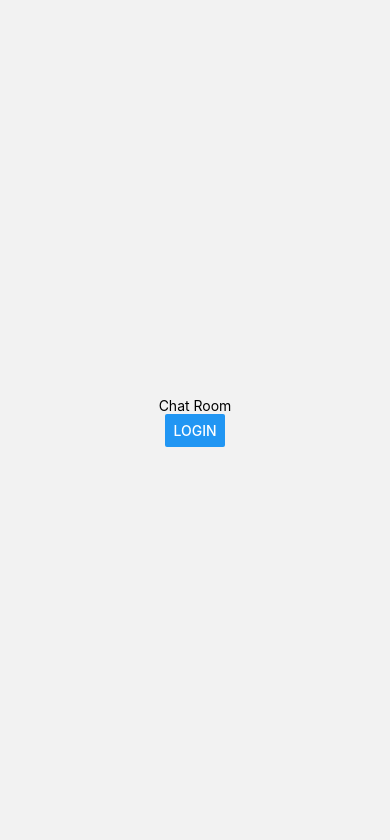
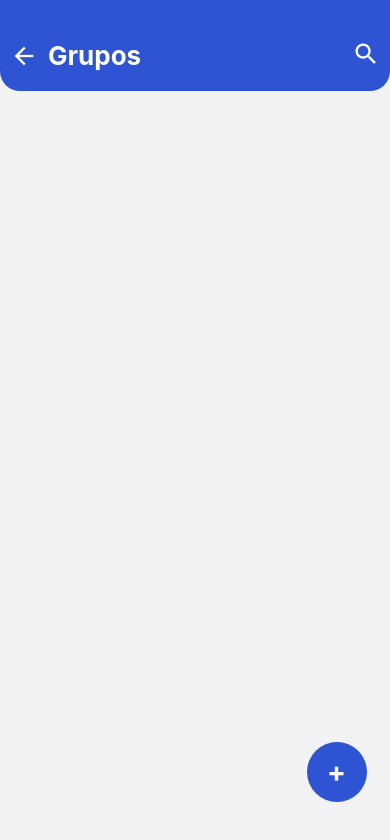
Before and after one commit to rafaelmassaro/appchat, a React Native app: screen /ChatRoom in a window 390 px wide. Shown: the top 840 px of the page. Built offline with nearby package versions, Linux system fonts and the light colour scheme.

Commit message:
Created Chat List Interface

```diff
--- a/package.json
+++ b/package.json
@@ -18,7 +18,8 @@
     "react": "17.0.2",
     "react-native": "0.66.4",
     "react-native-safe-area-context": "^3.3.2",
-    "react-native-screens": "^3.10.1"
+    "react-native-screens": "^3.10.1",
+    "react-native-vector-icons": "^9.0.0"
   },
   "devDependencies": {
     "@babel/core": "^7.16.5",
--- /dev/null
+++ b/src/components/FabButton/index.js
@@ -0,0 +1,46 @@
+import React from 'react'
+import {
+    View,
+    Text,
+    StyleSheet,
+    TouchableOpacity
+} from 'react-native'
+
+export default function FabButton({ setVisible }) {
+    function handleNavigation() {
+        setVisible()
+    }
+
+    return (
+        <TouchableOpacity
+            activeOpacity={0.9}
+            style={styles.containerButton}
+            onPress={handleNavigation}
+        >
+            <View>
+                <Text style={styles.text}>
+                    +
+                </Text>
+            </View>
+        </TouchableOpacity>
+    )
+}
+
+const styles = StyleSheet.create({
+    containerButton: {
+        backgroundColor: '#2e54d4',
+        width: 60,
+        height: 60,
+        borderRadius: 30,
+        justifyContent: 'center',
+        alignItems: 'center',
+        position: 'absolute',
+        bottom: '5%',
+        right: '6%',
+    },
+    text: {
+        fontSize: 28,
+        fontWeight: 'bold',
+        color: '#fff',
+    }
+})
--- /dev/null
+++ b/src/components/ModalNewRoom/index.js
@@ -0,0 +1,77 @@
+import React, { useState } from 'react'
+import {
+    View,
+    Text,
+    StyleSheet,
+    TextInput,
+    TouchableOpacity,
+    TouchableWithoutFeedback
+} from 'react-native'
+
+export default function ModalNewRoom({ setVisible }) {
+    const [roomName, setRoomName] = useState('')
+
+    return (
+        <View style={styles.container}>
+            <TouchableWithoutFeedback onPress={() => setVisible()}>
+                <View style={styles.modal}>
+
+                </View>
+            </TouchableWithoutFeedback>
+            <View style={styles.modalContent}>
+                <Text style={styles.title}>Criar um novo grupo</Text>
+                <TextInput
+                    value={roomName}
+                    onChangeText={(text) => setRoomName(text)}
+                    placeholder="Nome para sua sala"
+                    style={styles.input}
+                />
+
+                <TouchableOpacity style={styles.buttonCreate}>
+                    <Text style={styles.buttonText}>Criar sala</Text>
+                </TouchableOpacity>
+            </View>
+        </View>
+    )
+}
+
+const styles = StyleSheet.create({
+    container: {
+        flex: 1,
+        backgroundColor: 'rgba(34, 34, 34, 0.4)'
+    },
+    modal: {
+        flex: 1,
+    },
+    modalContent: {
+        flex: 1,
+        backgroundColor: '#fff',
+        padding: 15,
+    },
+    title: {
+        textAlign: 'center',
+        fontWeight: 'bold',
+        fontSize: 19,
+        marginTop: 14,
+    },
+    input: {
+        borderRadius: 4,
+        height: 45,
+        backgroundColor: '#ddd',
+        marginVertical: 15,
+        fontSize: 16,
+        paddingHorizontal: 5,
+    },
+    buttonCreate: {
+        borderRadius: 4,
+        backgroundColor: '#2e34d4',
+        height: 45,
+        alignItems: 'center',
+        justifyContent: 'center'
+    },
+    buttonText: {
+        fontSize: 19,
+        fontWeight: 'bold',
+        color: '#fff',
+    }
+})
--- a/src/pages/ChatRoom/index.js
+++ b/src/pages/ChatRoom/index.js
@@ -1,24 +1,82 @@
-import React from 'react'
-import { View, Text, StyleSheet, Button } from 'react-native'
+import React, { useState } from 'react'
+import {
+    View,
+    Text,
+    StyleSheet,
+    SafeAreaView,
+    TouchableOpacity,
+    Modal
+} from 'react-native'
 import { useNavigation } from '@react-navigation/native'
+import MaterialIcons from 'react-native-vector-icons/MaterialIcons'
 
 import auth from '@react-native-firebase/auth'
+
+import FabButton from '../../components/FabButton'
+import ModalNewRoom from '../../components/ModalNewRoom'
 
 export default function ChatRoom() {
     const navigation = useNavigation()
 
+    const [modalVisible, setModalVisible] = useState(false)
+
+    function handleSignOut() {
+        auth()
+            .signOut()
+            .then(() => {
+                navigation.navigate('SignIn')
+            })
+            .catch(() => {
+                console.log('Não possui nenhum usuário')
+            })
+    }
+
     return (
-        <View style={styles.container}>
-            <Text>Chat Room</Text>
-            <Button title='Login' onPress={() => navigation.navigate('SignIn')} />
-        </View>
+        <SafeAreaView style={styles.container}>
+            <View style={styles.headerRoom}>
+                <View style={styles.headerRoomLeft}>
+                    <TouchableOpacity onPress={handleSignOut}>
+                        <MaterialIcons name="arrow-back" size={28} color="#fff" />
+                    </TouchableOpacity>
+                    <Text style={styles.title}>Grupos</Text>
+                </View>
+
+                <TouchableOpacity>
+                    <MaterialIcons name="search" size={28} color="#fff" />
+                </TouchableOpacity>
+            </View>
+
+            <FabButton setVisible={() => setModalVisible(true)} />
+
+            <Modal visible={modalVisible} animationType='fade' transparent={true}>
+                <ModalNewRoom setVisible={() => setModalVisible(false)} />
+            </Modal>
+        </SafeAreaView>
     )
 }
 
 const styles = StyleSheet.create({
     container: {
         flex: 1,
+    },
+    headerRoom: {
+        flexDirection: 'row',
+        justifyContent: 'space-between',
+        paddingTop: 40,
+        paddingBottom: 20,
+        paddingHorizontal: 10,
+        backgroundColor: '#2e54d4',
+        borderBottomRightRadius: 20,
+        borderBottomLeftRadius: 20,
+    },
+    headerRoomLeft: {
+        flexDirection: 'row',
         alignItems: 'center',
-        justifyContent: 'center',
+    },
+    title: {
+        color: '#fff',
+        fontSize: 26,
+        fontWeight: 'bold',
+        paddingLeft: 10,
     }
 })
```
Also changed, not shown: 4 other files (tests, documents, lock files or other folders).
